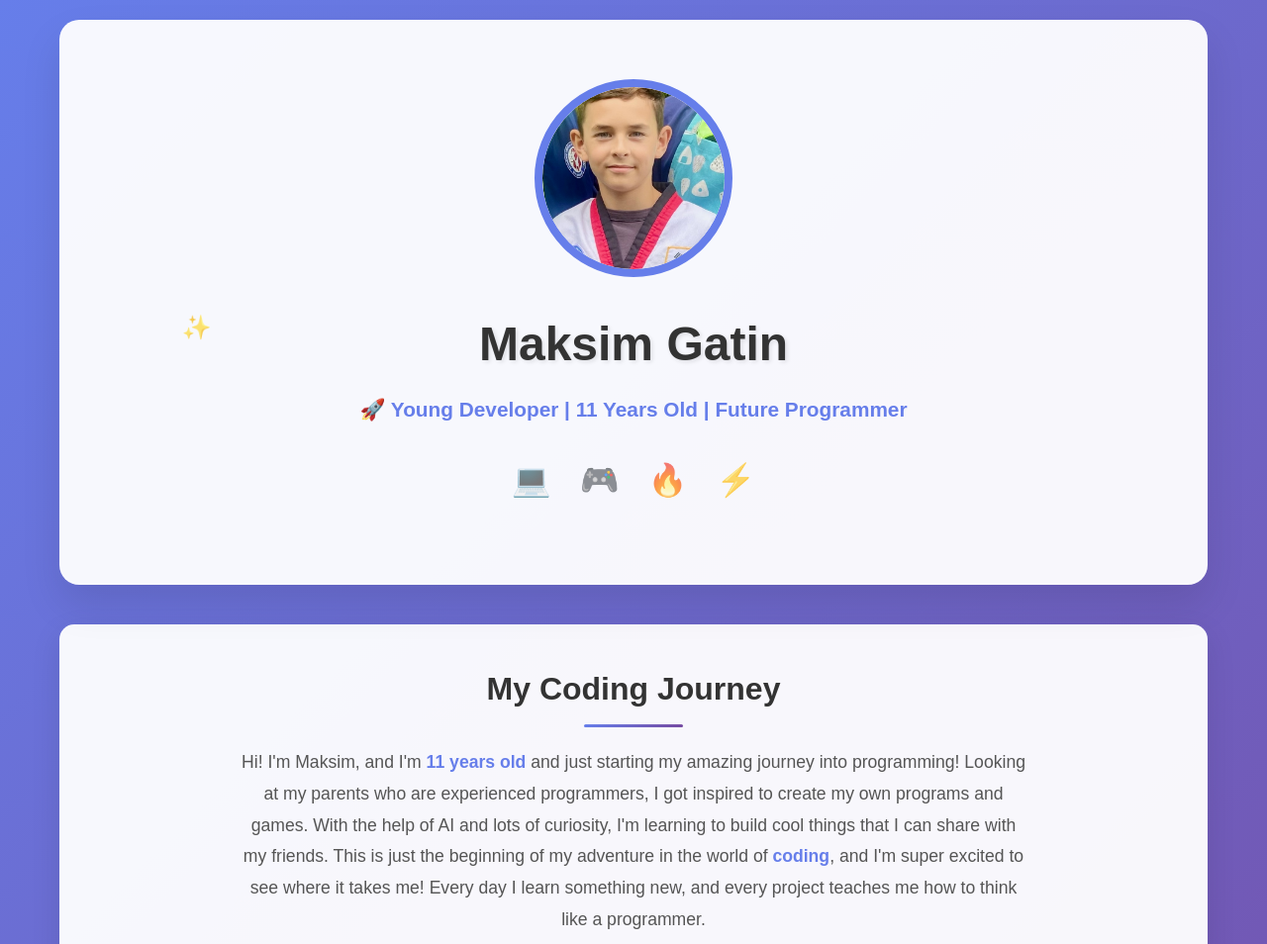
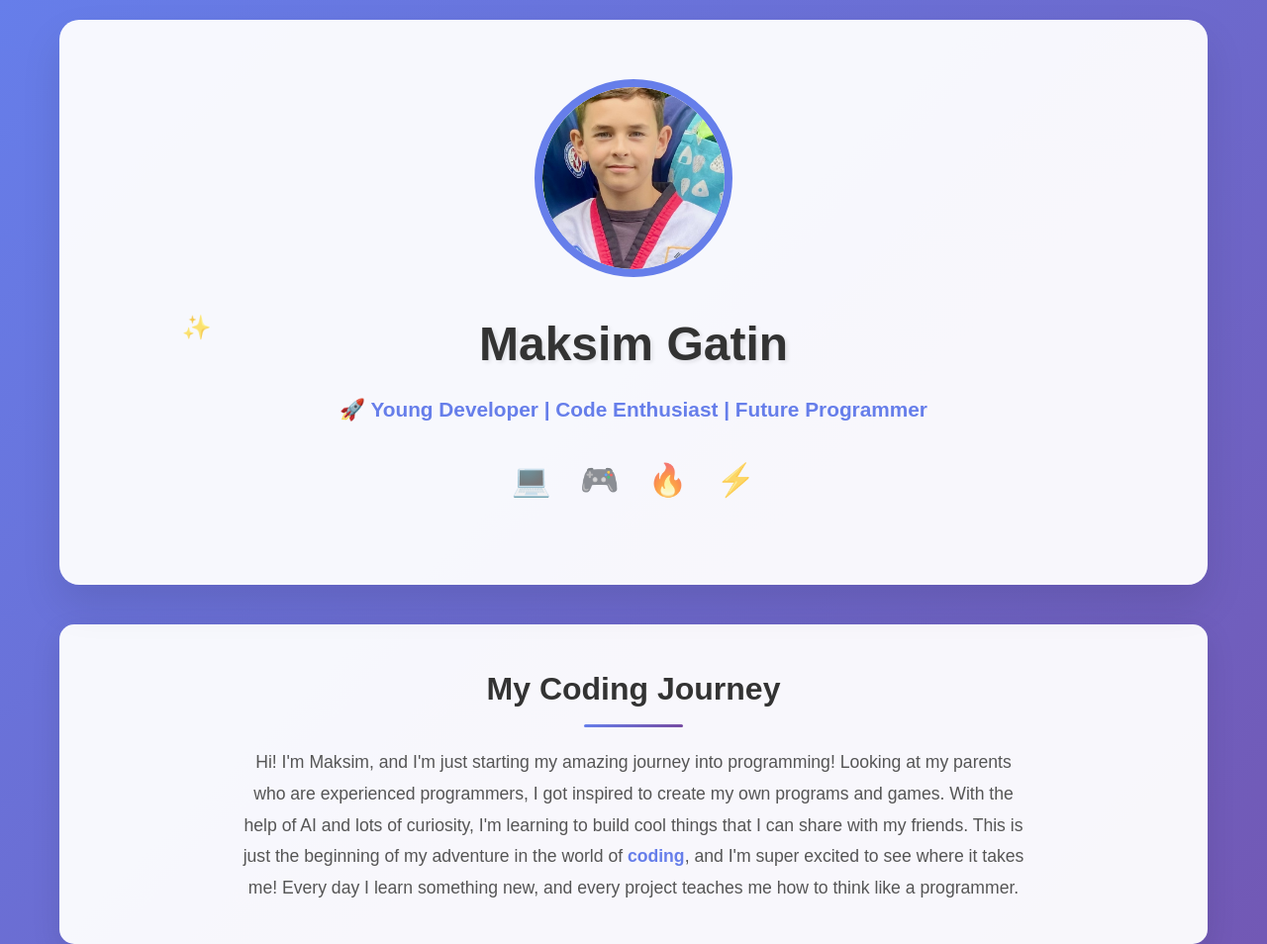
Before and after one commit to maksim-gatin-ca/main-website, a plain HTML site: page index.html in a window 1280 px wide. Shown: the top 954 px of the page at 99% size. Drawn offline with Linux system fonts and the light colour scheme.

Commit message:
Update subtitle and about section to enhance personal introduction

```diff
--- a/index.html
+++ b/index.html
@@ -245,7 +245,7 @@
                 <img src="images/maksim-photo.jpeg" alt="Maksim Gatin">
             </div>
             <h1>Maksim Gatin</h1>
-            <p class="subtitle">🚀 Young Developer | 11 Years Old | Future Programmer</p>
+            <p class="subtitle">🚀 Young Developer | Code Enthusiast | Future Programmer</p>
             <div class="coding-icons">
                 <span>💻</span>
                 <span>🎮</span>
@@ -258,7 +258,7 @@
         <div class="about">
             <h2>My Coding Journey</h2>
             <p>
-                Hi! I'm Maksim, and I'm <span class="highlight">11 years old</span> and just starting my amazing journey into programming!
+                Hi! I'm Maksim, and I'm just starting my amazing journey into programming!
                 Looking at my parents who are experienced programmers, I got inspired to create my own programs and games.
                 With the help of AI and lots of curiosity, I'm learning to build cool things that I can share with my friends.
                 This is just the beginning of my adventure in the world of <span class="highlight">coding</span>, and I'm super excited
```
